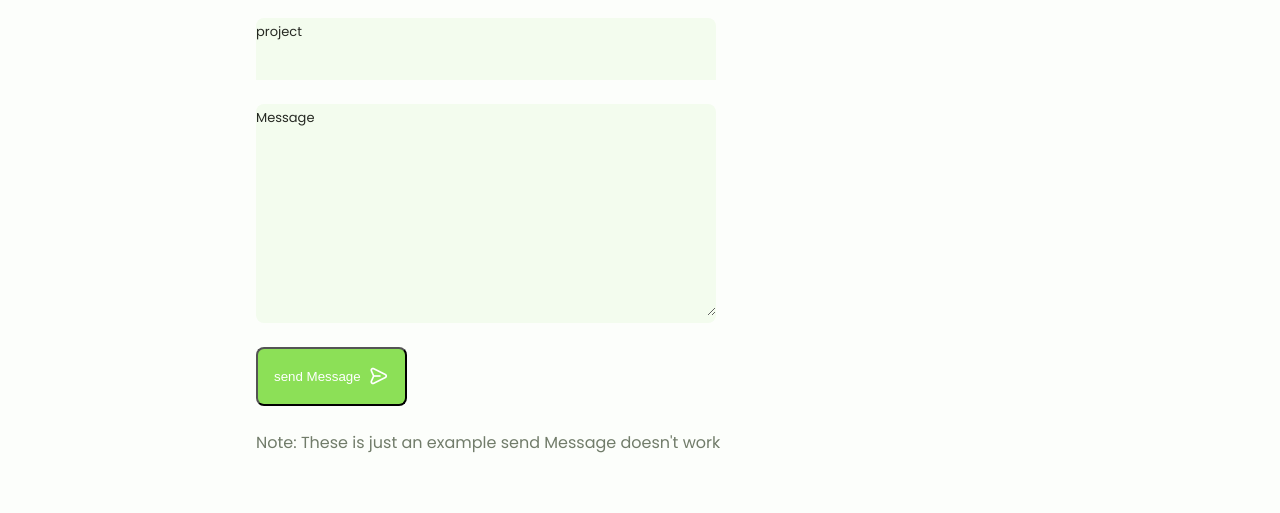
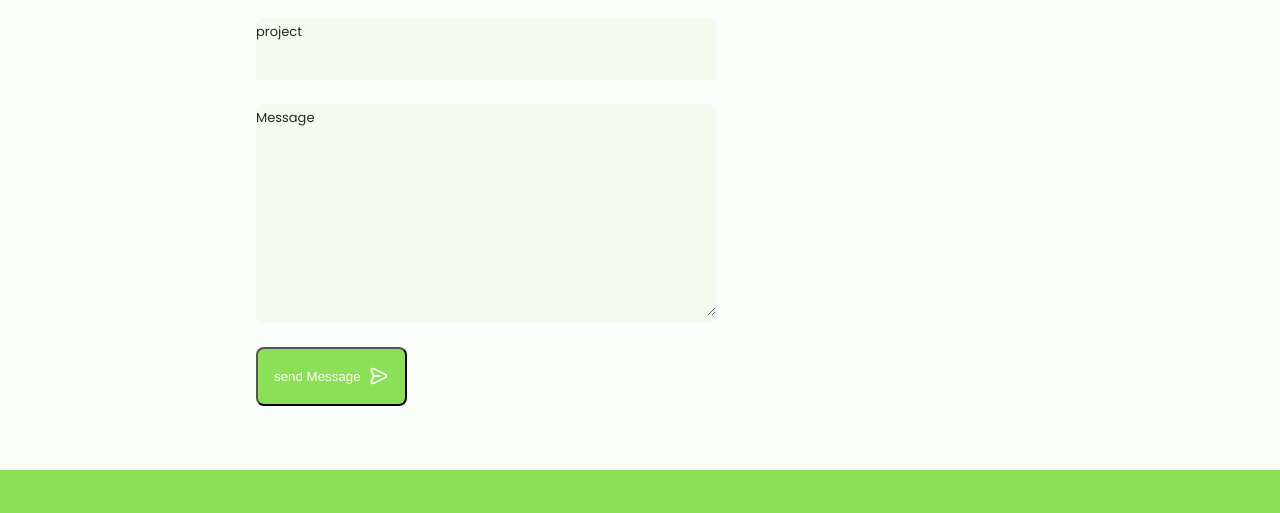
Before and after one commit to pradunya7774/portfolio, a plain HTML site: page index.html in a window 1280 px wide. Shown: the part 5339-5852 px from the top of the page. Drawn offline with nearby package versions, Linux system fonts and the light colour scheme.

Commit message:
changes sucessfully

```diff
--- a/index.html
+++ b/index.html
@@ -722,7 +722,7 @@ organisation.
 
                             </div>
                         </form>
-                        <p> Note: These is just an example send Message doesn't work </p>
+                        <!-- <p> Note: These is just an example send Message doesn't work </p> -->
                     </div>
                 </section>
         </main>
```
